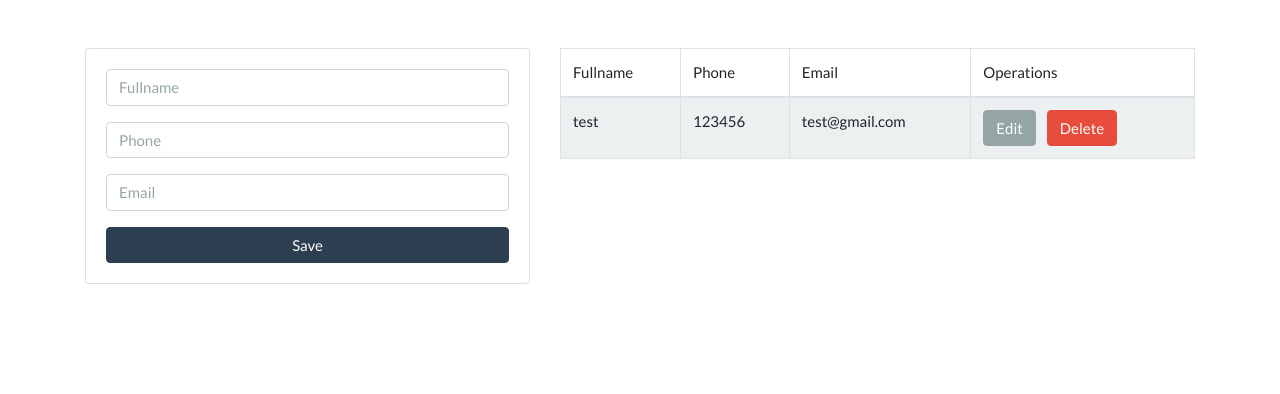
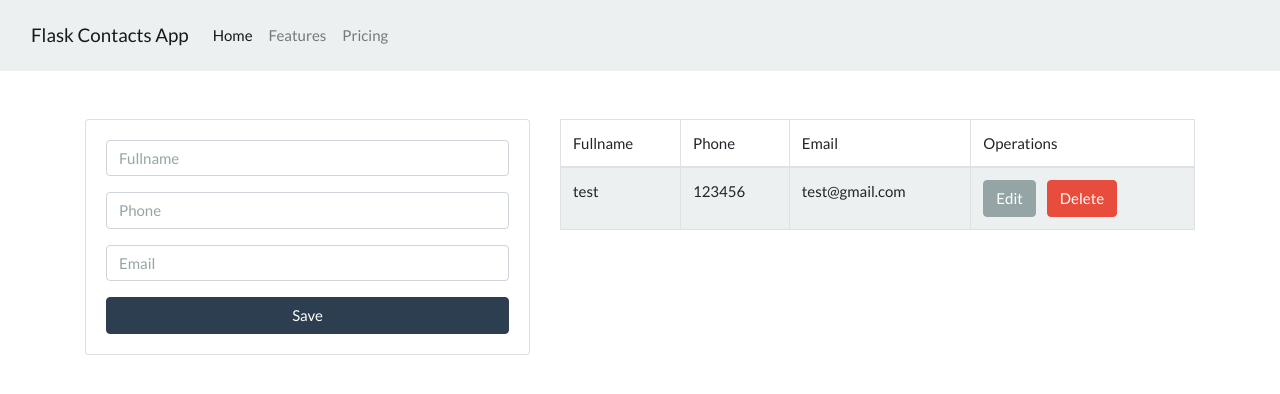
Before and after one commit to johancastillo/flask-contacts-app, a Flask app: page / in a window 1280 px wide. Shown: the top 394 px of the page. Run offline with Flask 2, Linux system fonts and the light colour scheme; data comes from the database, SQL or seed files in the repository; some libraries are stand-ins or nearby versions.

Commit message:
Navbar component

```diff
--- a/templates/layout.html
+++ b/templates/layout.html
@@ -11,6 +11,28 @@
 </head>
 <body>
 
+    <nav class="navbar navbar-expand-lg navbar-light bg-light">
+        <div class="container-fluid">
+          <a class="navbar-brand" href="#">Flask Contacts App</a>
+          <button class="navbar-toggler" type="button" data-bs-toggle="collapse" data-bs-target="#navbarNav" aria-controls="navbarNav" aria-expanded="false" aria-label="Toggle navigation">
+            <span class="navbar-toggler-icon"></span>
+          </button>
+          <div class="collapse navbar-collapse" id="navbarNav">
+            <ul class="navbar-nav">
+              <li class="nav-item">
+                <a class="nav-link active" aria-current="page" href="#">Home</a>
+              </li>
+              <li class="nav-item">
+                <a class="nav-link" href="#">Features</a>
+              </li>
+              <li class="nav-item">
+                <a class="nav-link" href="#">Pricing</a>
+              </li>
+            </ul>
+          </div>
+        </div>
+    </nav>
+
     <div class="container mt-5">
         {% block body %}
         {% endblock %}
```
